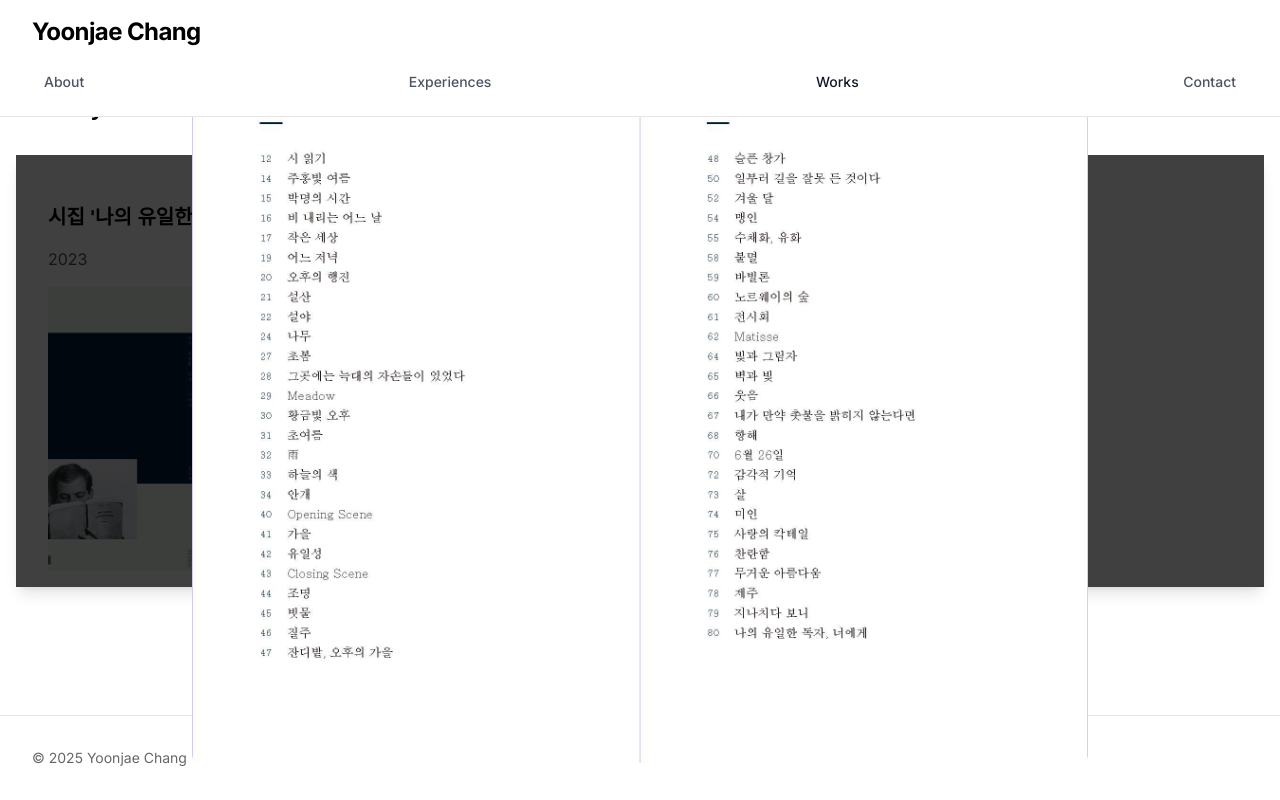
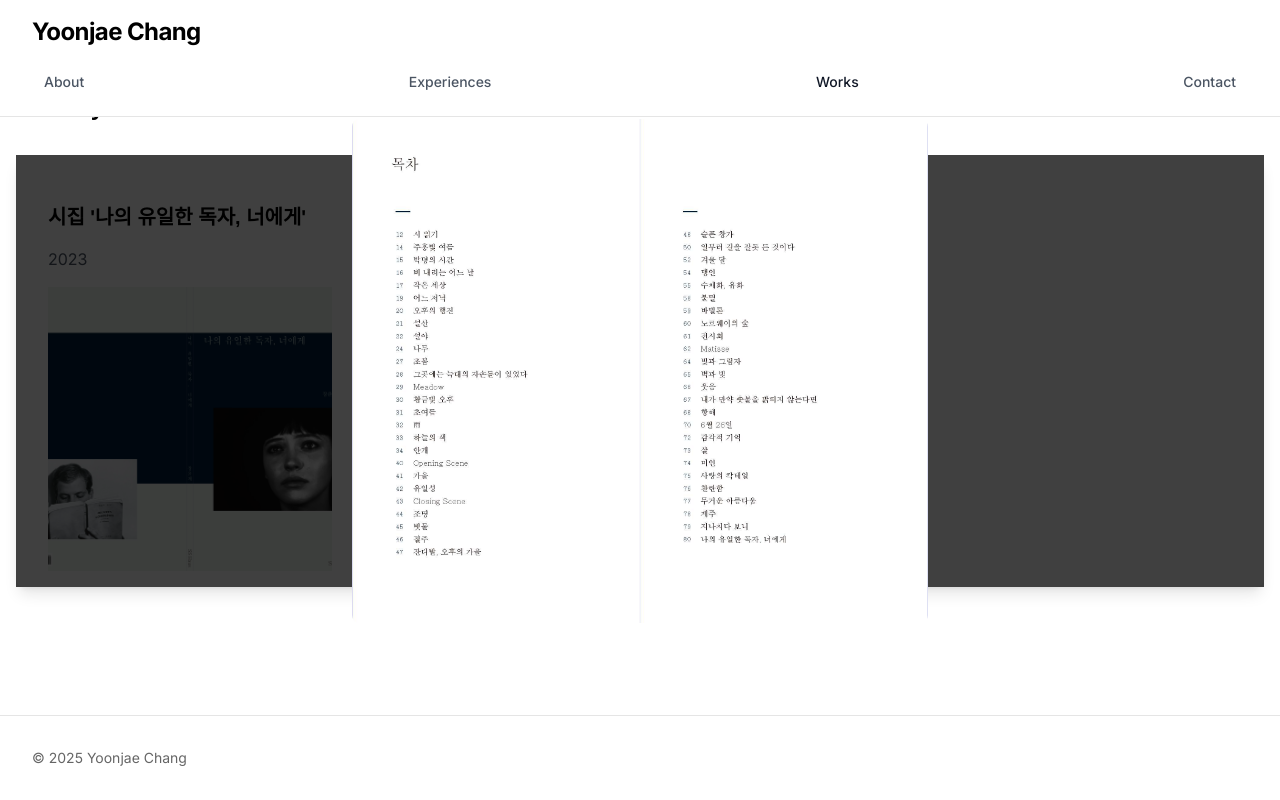
Before and after one commit to yoonj24/personal-website, a Next.js app: page /works in a window 1280 px wide. Both pictures are taken after a click on the element 190 px from the left and 1394 px from the top of the page. Shown: the part 965-1765 px from the top of the page. Built offline with nearby package versions, Linux system fonts and the light colour scheme; grey boxes are pictures that could not be loaded.

Commit message:
Update Works page: Reduce modal image size and add click-to-close functionality

```diff
--- a/app/works/page.tsx
+++ b/app/works/page.tsx
@@ -101,20 +101,30 @@ export default function Works() {
               />
             </div>
             {showSecondImage && (
-              <div className="fixed inset-0 bg-black bg-opacity-75 flex items-center justify-center z-50">
-                <div className="relative w-full max-w-4xl mx-4">
+              <div
+                className="fixed inset-0 bg-black bg-opacity-75 flex items-center justify-center z-50"
+                onClick={() => setShowSecondImage(false)}
+              >
+                <div className="relative w-full max-w-xl mx-4">
                   <button
                     className="absolute top-4 right-4 text-white text-2xl hover:text-gray-300"
-                    onClick={() => setShowSecondImage(false)}
+                    onClick={(e) => {
+                      e.stopPropagation();
+                      setShowSecondImage(false);
+                    }}
                   >
                     ×
                   </button>
                   <Image
                     src="/images/works_literary_2.jpg"
                     alt="Literary work 2"
-                    width={1200}
-                    height={800}
-                    className="w-full h-auto rounded-lg"
+                    width={600}
+                    height={400}
+                    className="w-full h-auto rounded-lg cursor-pointer"
+                    onClick={(e) => {
+                      e.stopPropagation();
+                      setShowSecondImage(false);
+                    }}
                   />
                 </div>
               </div>
```
